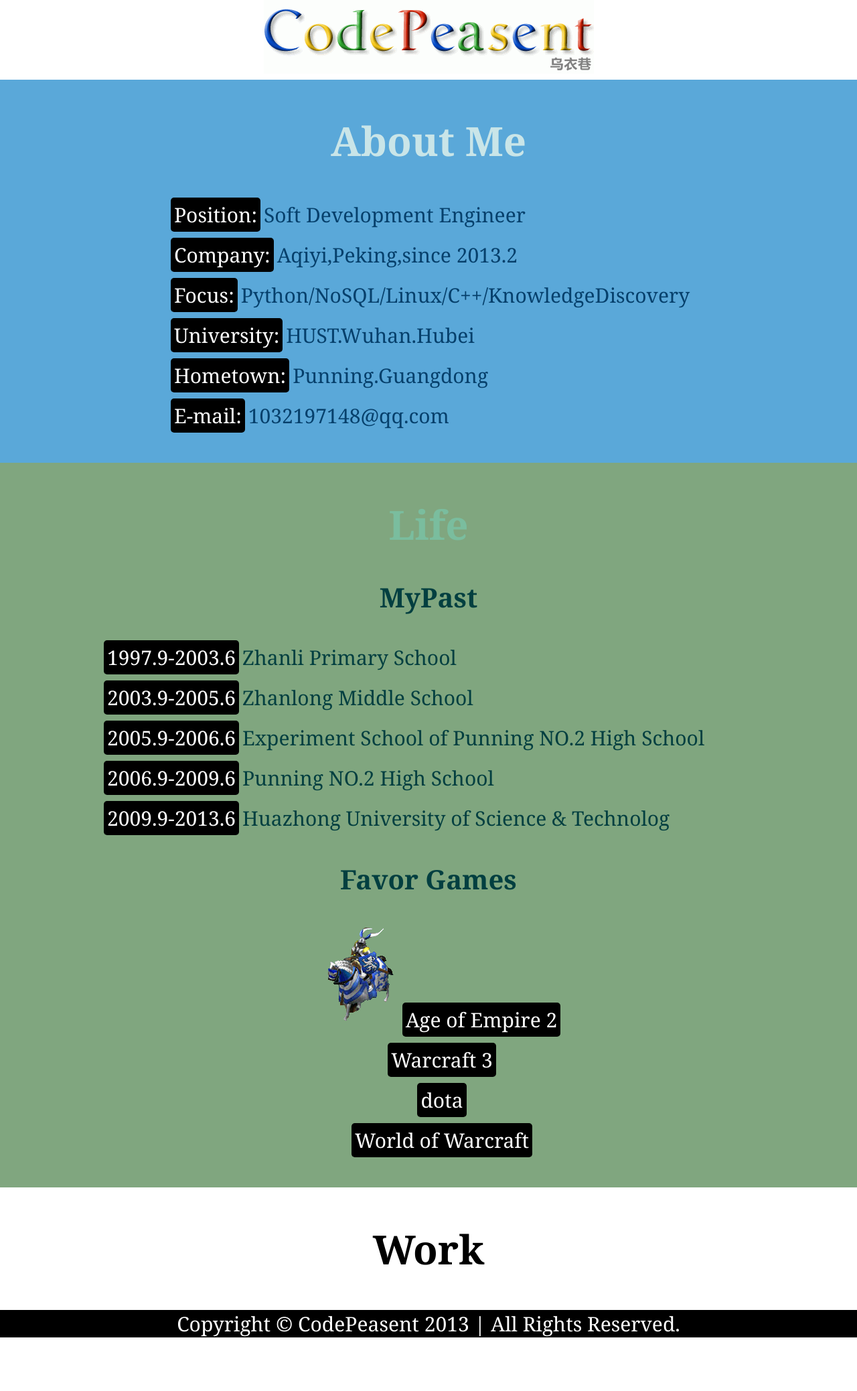
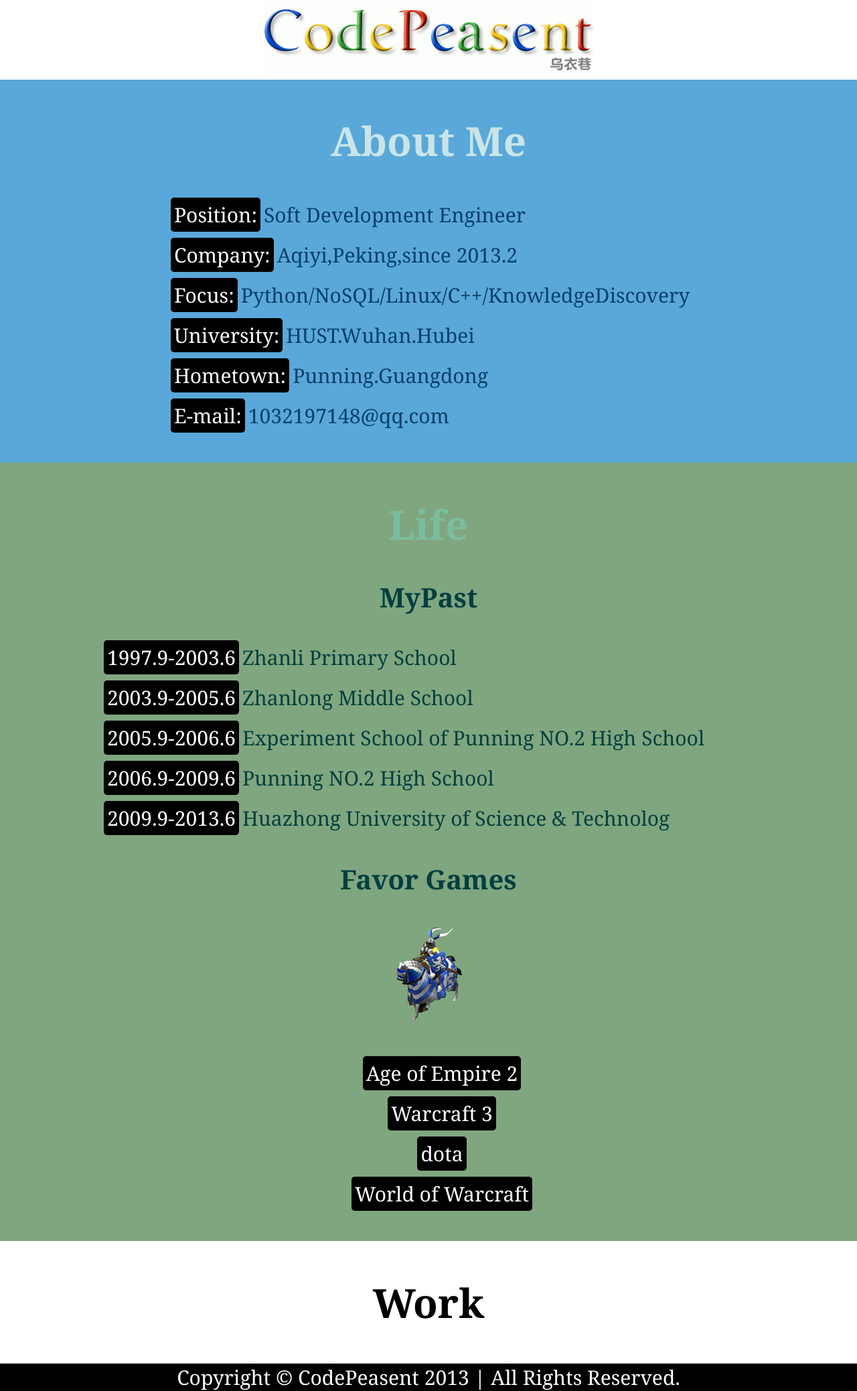
Before and after one commit to CodePeasant/formerblog, a Jekyll site: the page built from index.html, in a window 1280 px wide. Shown: the whole page at 67% size. Built offline with Jekyll 4.4.1, drawn with Linux system fonts in a browser that asks for light colours; some web fonts are replaced; before the commit the page ends 1997 px from its top, so only the background shows below that.

Commit message:
Add the logo of Paladin

```diff
--- a/index.html
+++ b/index.html
@@ -48,9 +48,10 @@ overview: true
 		</li>
 	</ul>
 	<h2>Favor Games</h2>
+	<img src="img/paladin.png" />
 	<ul>
 		<li>
-			<img src="img/paladin.png" /><span>Age of Empire 2</span>
+			<span>Age of Empire 2</span>
 		</li>
 		<li>
 			<span>Warcraft 3</span>
```
